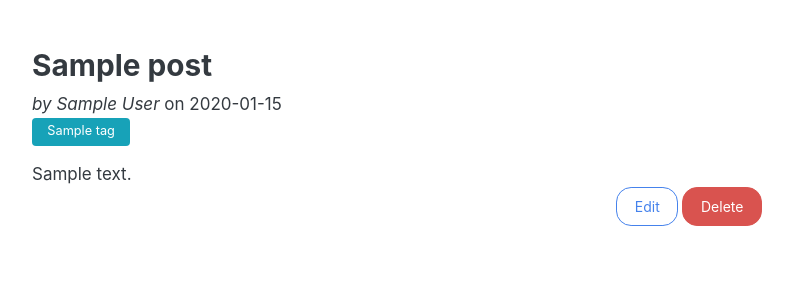
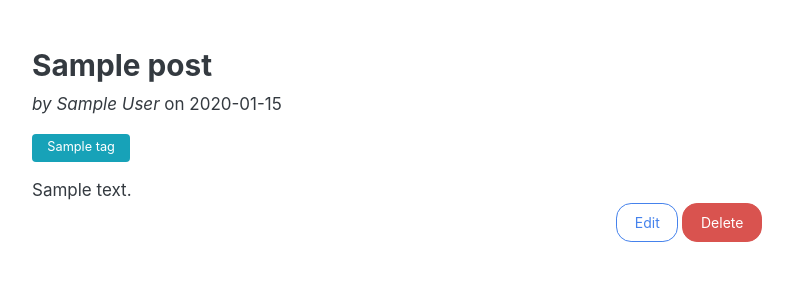
Before and after one commit to juliahowes124/Blogly, a Flask app: page /posts/1 in a window 1280 px wide. Shown: the part 59-359 px from the top of the page, without its empty margins (243-1036 px from the left). Run offline with Flask 2, Linux system fonts and the light colour scheme; tables that the repository leaves empty hold one stand-in row (values such as "Sample post").

Commit message:
minor styling tweaks

```diff
--- a/templates/post_details.html
+++ b/templates/post_details.html
@@ -5,7 +5,7 @@
 {% block header %}
 <h3 class="mt-5">{{post.title}}</h3>
 {% endblock %}
-<div><em>by {{post.user.fullname}} </em> on {{post.friendly_date}}</div>
+<div class="mb-3"><em>by {{post.user.fullname}} </em> on {{post.friendly_date}}</div>
 <div class="mb-3">
     {% for tag in post.tags %}
     <a href="/tags/{{tag.id}}" style="color: white"><span class="badge bg-info">{{tag.name}}</span></a>
--- a/templates/tag_details.html
+++ b/templates/tag_details.html
@@ -4,7 +4,7 @@
 
 {% block content %}
 {% block header %}
-<h3 class="mt-5"><em>{{tag.name|upper}}</em> Posts: </h3>
+<h3 class="mt-5"><em>{{tag.name|upper}}</em></h3>
 {% endblock %}
 <ul class="list-group list-group-flush">
 {% for post in tag.posts %}
```
